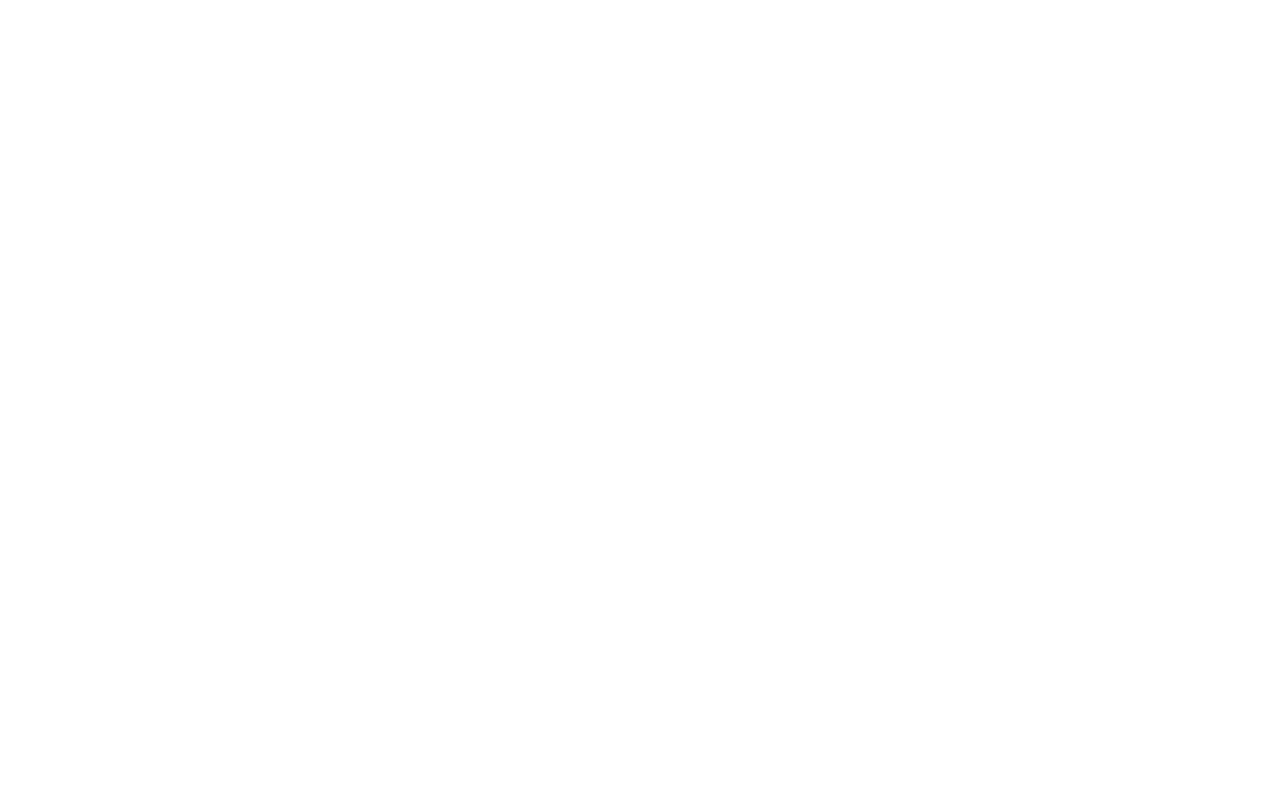
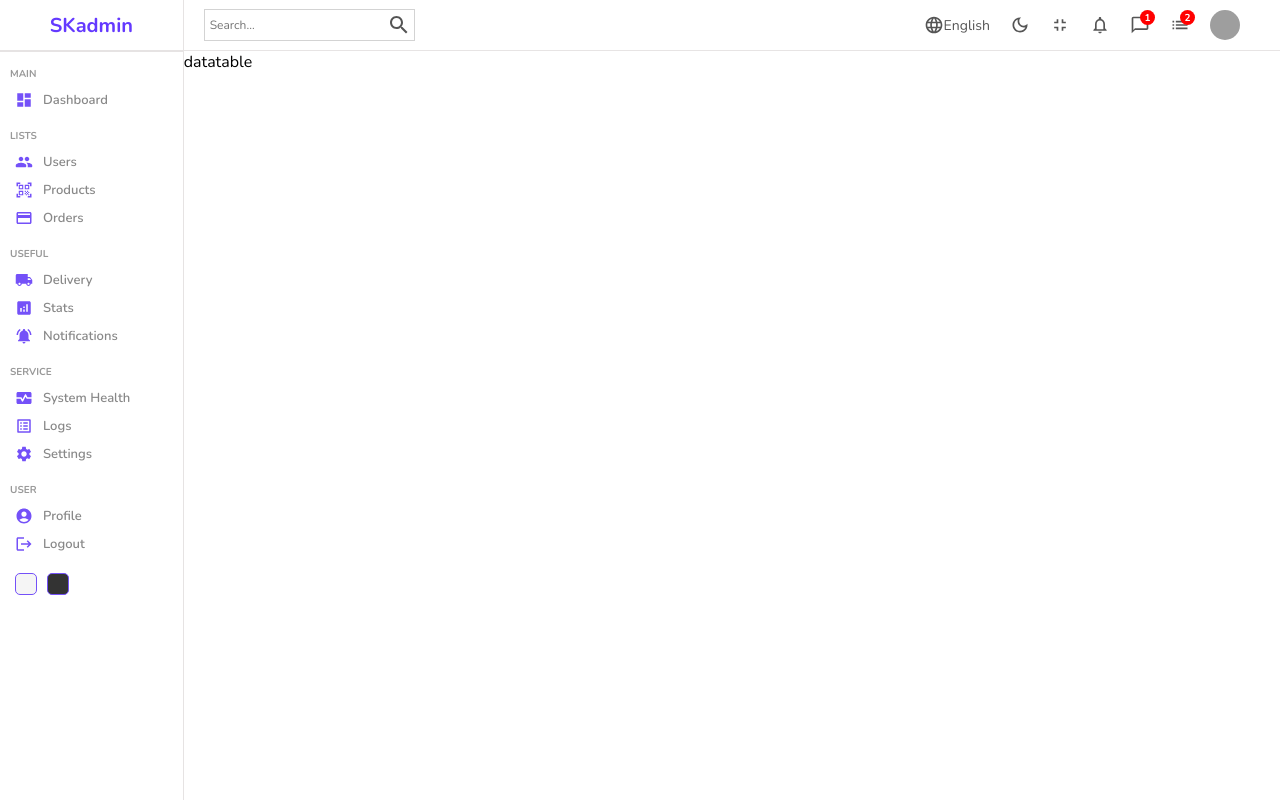
Before and after one commit to sharon-kathambi/react-admin-dashboard, a React (Create React App) app: page /users in a window 1280 px wide. Built offline with nearby package versions, Linux system fonts and the light colour scheme; grey boxes are pictures that could not be loaded.

Commit message:
adding a datatable fr users using material ui

```diff
--- a/src/pages/list/List.jsx
+++ b/src/pages/list/List.jsx
@@ -1,10 +1,16 @@
 import React from 'react'
+import Sidebar from '../../components/sidebar/Sidebar'
+import Navbar from '../../components/navbar/Navbar'
 import './list.scss'
 
 function List() {
   return (
-    <div>
-
+    <div className='list'>
+      <Sidebar />
+       <div className="listContainer">
+        <Navbar />
+        datatable
+       </div>
     </div>
   )
 }
--- a/src/pages/list/list.scss
+++ b/src/pages/list/list.scss
@@ -0,0 +1,8 @@
+.list {
+    display: flex;
+    width: 100%;
+
+    .listContainer {
+        flex: 6;
+    }
+}
```
Also changed, not shown: src/components/datatable/Datatable.jsx (added, +12 -0 lines), src/components/datatable/datatable.scss (added).
